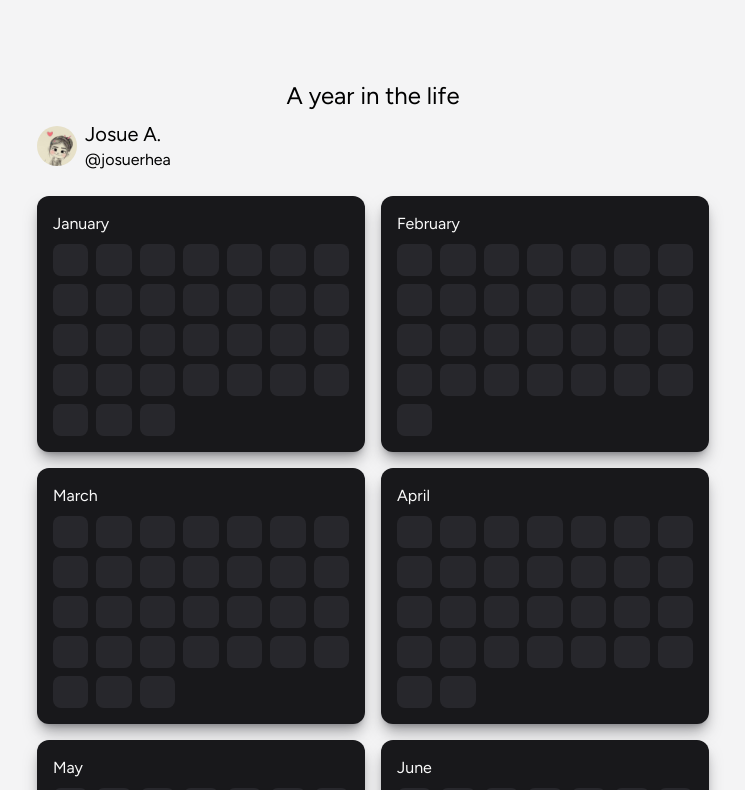
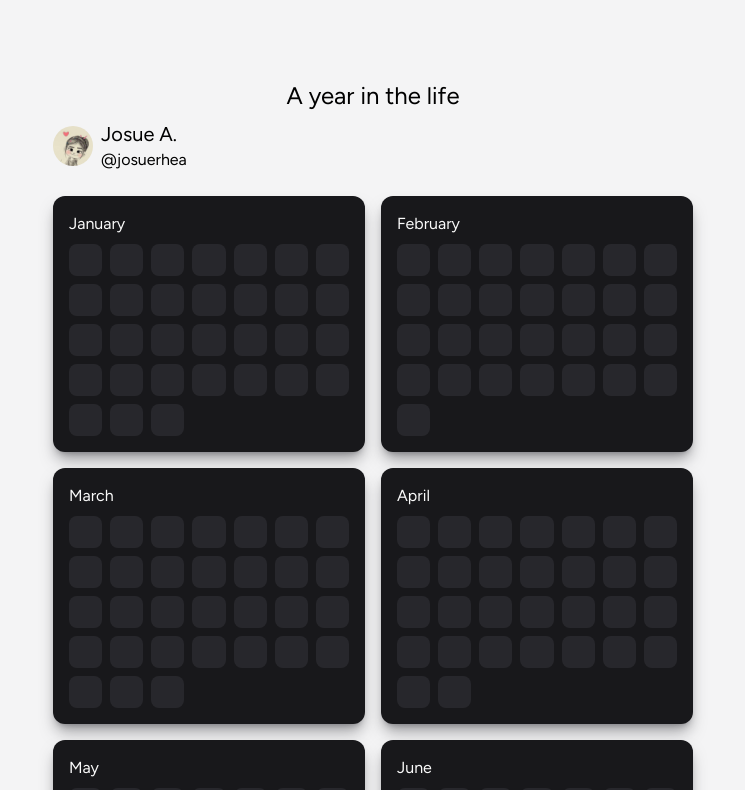
Before and after one commit to JosueRhea/a-year-in-the-life, a Next.js app: page / in a window 1280 px wide. Shown: the top 790 px of the page, without its empty margins (267-1012 px from the left). Built offline with nearby package versions, Linux system fonts and the light colour scheme.

Commit message:
add missing padding

```diff
--- a/app/layout.tsx
+++ b/app/layout.tsx
@@ -19,7 +19,7 @@
       <body
         className={`${inter.className} bg-zinc-100 flex items-center flex-col`}
       >
-        <main className="w-full max-w-2xl mt-20">{children}</main>
+        <main className="w-full max-w-2xl mt-20 px-4">{children}</main>
       </body>
     </html>
   );
```
